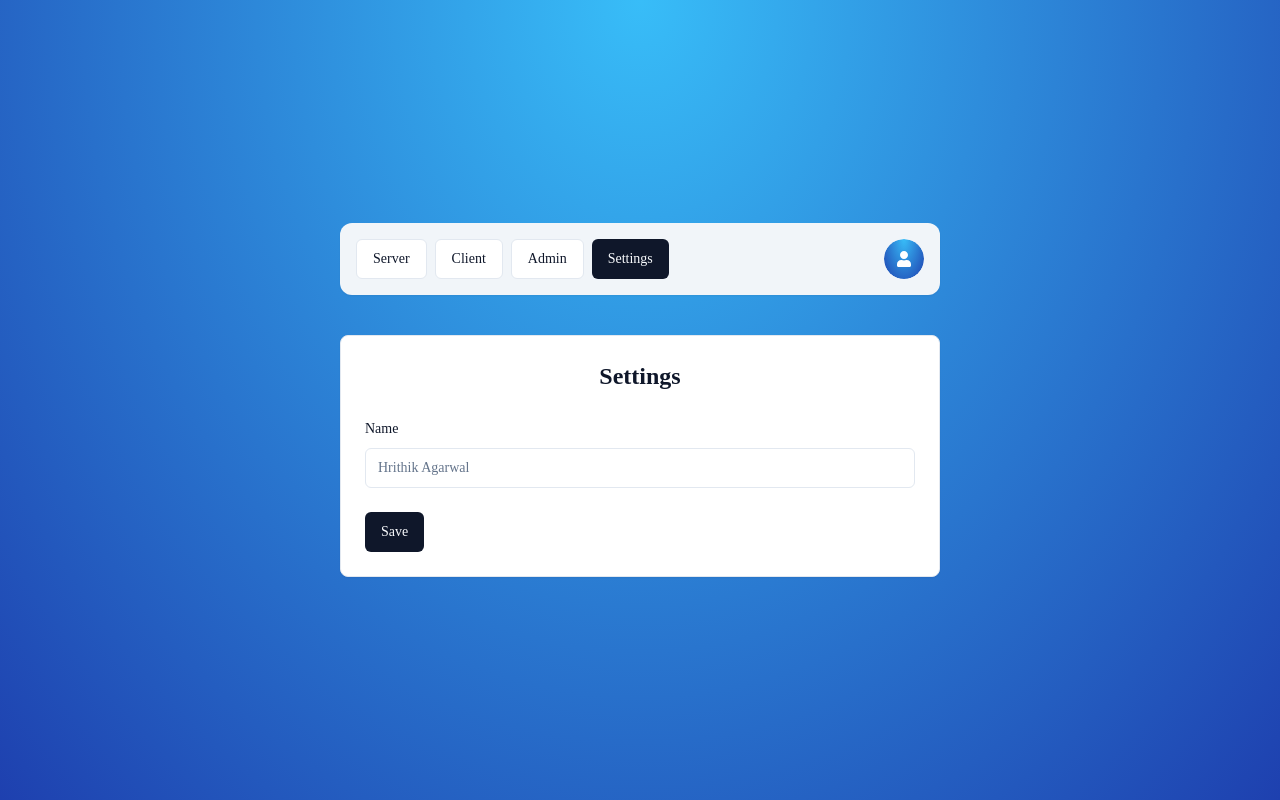
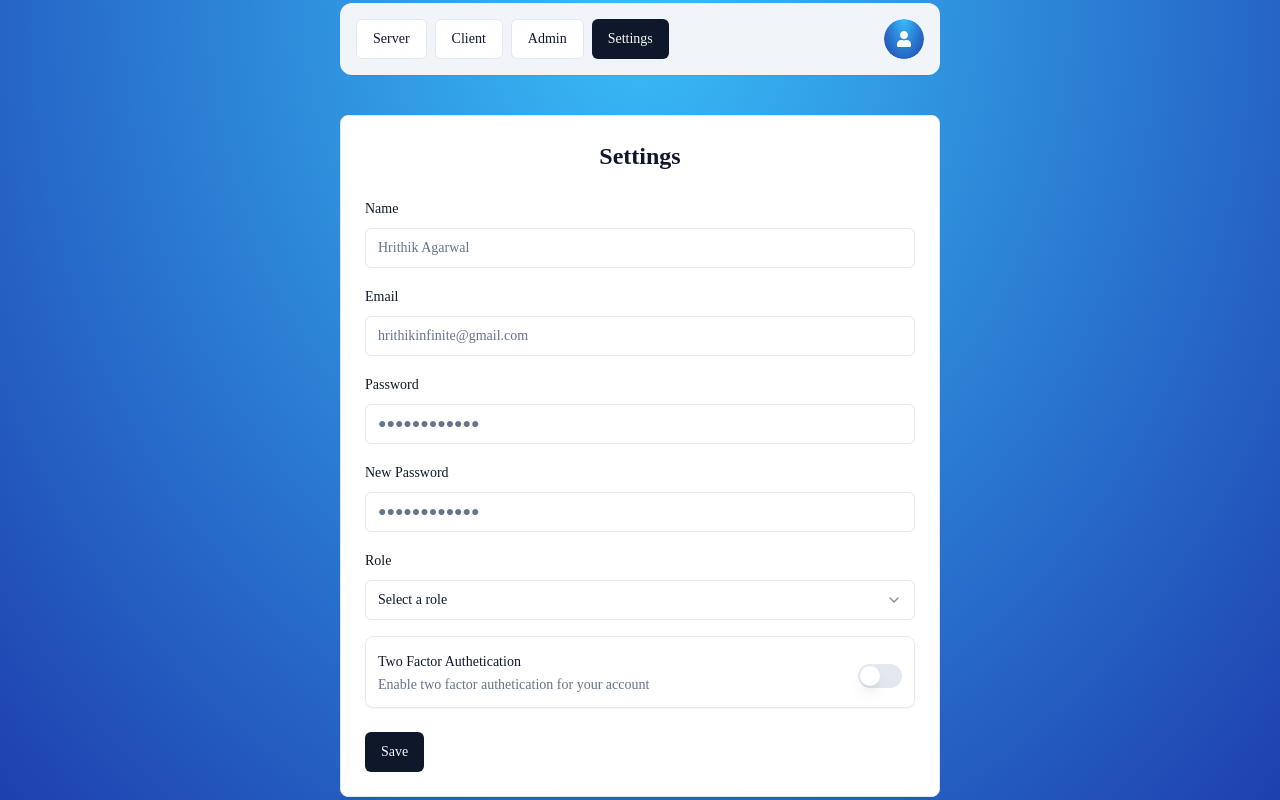
Before and after one commit to hrithik-infinite/Auth-TS, a Next.js app: page /settings in a window 1280 px wide. Built offline with nearby package versions, Linux system fonts and the light colour scheme; no server answers.

Commit message:
completed settings form

```diff
--- a/app/(protected)/settings/page.tsx
+++ b/app/(protected)/settings/page.tsx
@@ -5,12 +5,14 @@ import { FormError } from "@/components/form-error";
 import { FormSuccess } from "@/components/form-success";
 import { Button } from "@/components/ui/button";
 import { Card, CardContent, CardHeader } from "@/components/ui/card";
-import { Form, FormControl, FormField, FormItem, FormLabel } from "@/components/ui/form";
+import { Form, FormControl, FormDescription, FormField, FormItem, FormLabel, FormMessage } from "@/components/ui/form";
 import { Input } from "@/components/ui/input";
+import { Select, SelectContent, SelectItem, SelectTrigger, SelectValue } from "@/components/ui/select";
+import { Switch } from "@/components/ui/switch";
 import { useCurrentUser } from "@/hooks/use-current-user";
 import { SettingsSchema } from "@/schemas";
 import { zodResolver } from "@hookform/resolvers/zod";
-import { User } from "@prisma/client";
+import { User, UserRole } from "@prisma/client";
 import { useEffect, useState, useTransition } from "react";
 import { useForm } from "react-hook-form";
 import * as z from "zod";
@@ -38,6 +40,11 @@ const SettingsPage = () => {
     if (user) {
       form.reset({
         name: user?.name || undefined,
+        email: user?.email || undefined,
+        password: undefined,
+        newPassword: undefined,
+        role: user?.role || undefined,
+        is2faEnabled: user?.isTwoFactorEnabled,
       });
     }
   }, [user]);
@@ -45,6 +52,11 @@ const SettingsPage = () => {
     resolver: zodResolver(SettingsSchema),
     defaultValues: {
       name: user?.name || undefined,
+      email: user?.email || undefined,
+      password: undefined,
+      newPassword: undefined,
+      role: user?.role || undefined,
+      is2faEnabled: user?.isTwoFactorEnabled,
     },
   });
   return (
@@ -65,6 +77,85 @@ const SettingsPage = () => {
                     <FormControl>
                       <Input {...field} placeholder="Hrithik Agarwal" disabled={isPending} />
                     </FormControl>
+                    <FormMessage />
+                  </FormItem>
+                )}
+              />
+              <FormField
+                control={form.control}
+                name="email"
+                render={({ field }) => (
+                  <FormItem>
+                    <FormLabel>Email</FormLabel>
+                    <FormControl>
+                      <Input {...field} placeholder="hrithikinfinite@gmail.com" disabled={isPending} type="email" />
+                    </FormControl>
+                    <FormMessage />
+                  </FormItem>
+                )}
+              />
+              <FormField
+                control={form.control}
+                name="password"
+                render={({ field }) => (
+                  <FormItem>
+                    <FormLabel>Password</FormLabel>
+                    <FormControl>
+                      <Input {...field} placeholder="●●●●●●●●●●●●" disabled={isPending} type="password" />
+                    </FormControl>
+                    <FormMessage />
+                  </FormItem>
+                )}
+              />
+              <FormField
+                control={form.control}
+                name="newPassword"
+                render={({ field }) => (
+                  <FormItem>
+                    <FormLabel>New Password</FormLabel>
+                    <FormControl>
+                      <Input {...field} placeholder="●●●●●●●●●●●●" disabled={isPending} type="password" />
+                    </FormControl>
+                    <FormMessage />
+                  </FormItem>
+                )}
+              />
+              <FormField
+                control={form.control}
+                name="role"
+                render={({ field }) => (
+                  <FormItem>
+                    <FormLabel>Role</FormLabel>
+                    <Select disabled={isPending} onValueChange={field.onChange} value={field.value}>
+                      <FormControl>
+                        <SelectTrigger>
+                          <SelectValue placeholder="Select a role" />
+                        </SelectTrigger>
+                      </FormControl>
+                      <SelectContent>
+                        <SelectItem value={UserRole.ADMIN}>Admin</SelectItem>
+                        <SelectItem value={UserRole.USER}>User</SelectItem>
+                      </SelectContent>
+                    </Select>
+                    <FormMessage />
+                  </FormItem>
+                )}
+              />
+              <FormField
+                control={form.control}
+                name="is2faEnabled"
+                render={({ field }) => (
+                  <FormItem
+                    className="flex flex-row items-center justify-between rounded-lg
+                  border p-3 shadow-sm">
+                    <div className="space-y-0.5">
+                      <FormLabel>Two Factor Authetication</FormLabel>
+                      <FormDescription>Enable two factor authetication for your account</FormDescription>
+                    </div>
+                    <FormControl>
+                      <Switch disabled={isPending} checked={field.value} onCheckedChange={field.onChange} />
+                    </FormControl>
+                    <FormMessage />
                   </FormItem>
                 )}
               />
--- a/schemas/index.ts
+++ b/schemas/index.ts
@@ -43,16 +43,19 @@ export const SettingsSchema = z
   })
   .refine(
     (data) => {
-      if (data.password && !data.newPassword) {
-        return false;
-      }
-      if (data.newPassword && !data.password) {
-        return false;
-      }
-      return true;
+      return !data.password || data.newPassword;
     },
     {
-      message: "New password is required!",
+      message: "New password is required when changing the password.",
       path: ["newPassword"],
     }
+  )
+  .refine(
+    (data) => {
+      return !data.newPassword || data.password;
+    },
+    {
+      message: "Current password is required to set a new password.",
+      path: ["password"],
+    }
   );
```
